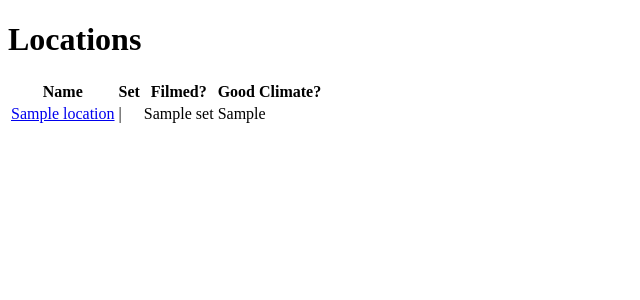
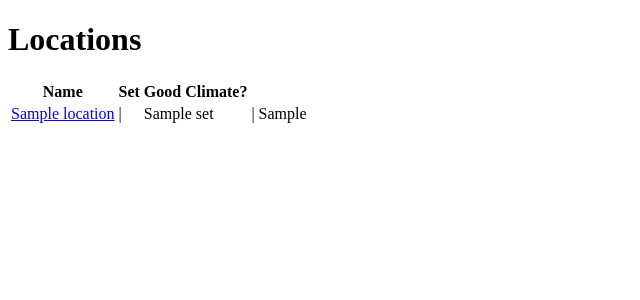
Before and after one commit to gramscott/Db-created., a Flask app: page /locations in a window 1280 px wide. Shown: the part 80-380 px from the top of the page, without its empty margins (0-640 px from the left). Run offline with Flask 2, Linux system fonts and the light colour scheme; a database or web service that is not in the repository returns one stand-in record (values such as "Sample title"); some libraries are stand-ins or nearby versions.

Commit message:
deleted filmed string from locations.html

```diff
--- a/templates/locations/index.html
+++ b/templates/locations/index.html
@@ -8,7 +8,6 @@
     <tr>
         <th>Name</th>
         <th>Set</th>
-        <th>Filmed?</th>
         <th>Good Climate?</th>
     </tr>
     {% for location in locations %}
@@ -16,6 +15,7 @@
         <td> <a href="/locations/{{ location.id }}"> {{location.name}}</a></td>
         <td>|</td>
         <td> {{ location.set }} </td>
+        <td>|</td>
         <td> {{ location.good_climate }}</td>
     </tr>
     {% endfor %}
```
